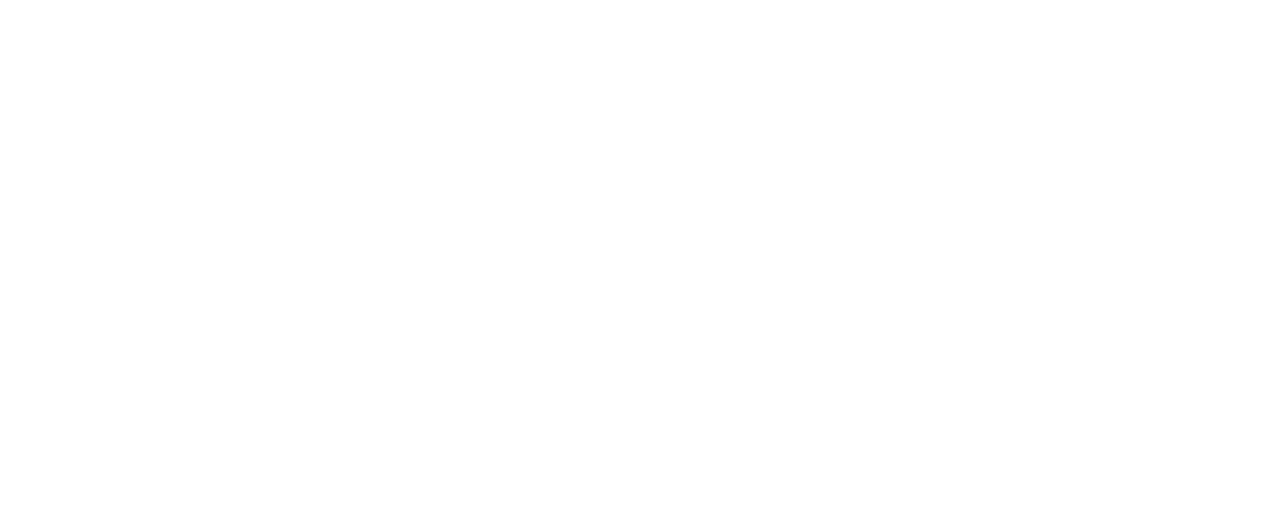
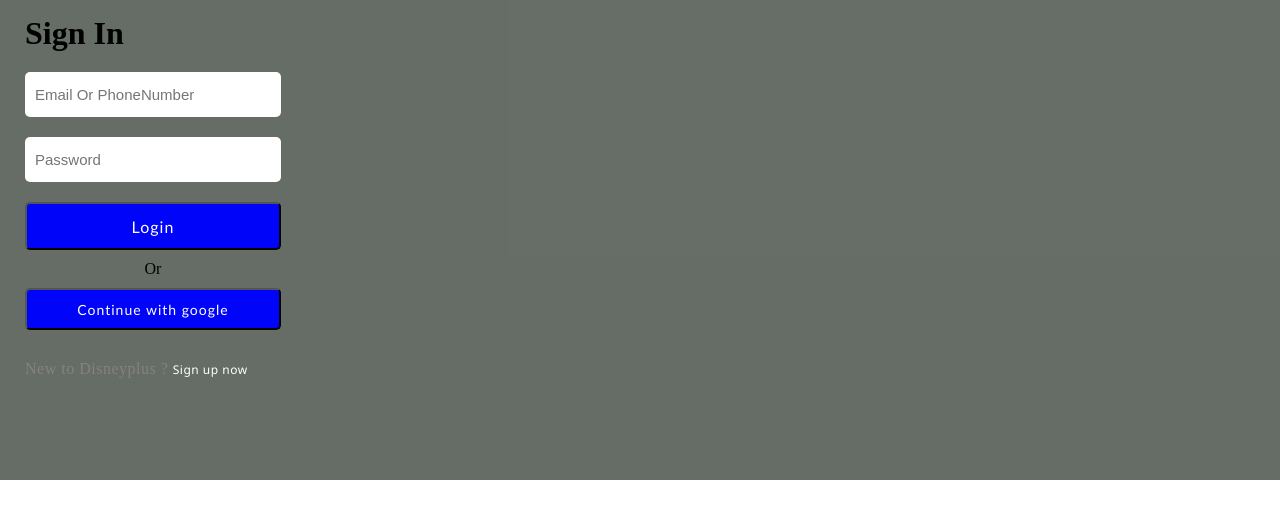
Before and after one commit to Kish-han/Disneyplus_Clone, a React (Create React App) app in the folder disney-clone/: page /signin in a window 1280 px wide. Before the commit this address had no page. Shown: the top 518 px of the page. Built offline with nearby package versions, Linux system fonts and the light colour scheme.

Commit message:
Changed the loginin page navbar added signin page

```diff
--- a/disney-clone/package.json
+++ b/disney-clone/package.json
@@ -7,6 +7,8 @@
     "@testing-library/jest-dom": "^5.16.4",
     "@testing-library/react": "^13.1.1",
     "@testing-library/user-event": "^14.1.1",
+    "axios": "^0.27.2",
+    "firebase": "^9.7.0",
     "react": "^18.1.0",
     "react-dom": "^18.1.0",
     "react-redux": "^8.0.1",
--- a/disney-clone/src/App.js
+++ b/disney-clone/src/App.js
@@ -2,6 +2,7 @@
 import './App.css';
 import Loginpg from './pages/Loginpg';
 import Homepg from './pages/Homepg';
+import SigninOptions from './components/SigninOptions';
 import {
   BrowserRouter,
   Routes,
@@ -9,12 +10,18 @@
 } from "react-router-dom";
 
 function App() {
+  // const user = false
+
   return (
     <div className="App">
       <BrowserRouter>
         <Routes>
-          <Route path='/login' element={<Loginpg />} />
-          <Route path='/' element={<Homepg />} />
+          {/* {!user ? ( */}
+            <Route path='/login' element={<Loginpg />} />
+            <Route path='/signin' element={<SigninOptions/>} />
+          {/* ): ( */}
+            <Route path='/' element={<Homepg />} />
+          {/* )} */}
         </Routes>
       </BrowserRouter>
 
--- a/disney-clone/src/components/Login.jsx
+++ b/disney-clone/src/components/Login.jsx
@@ -1,13 +1,37 @@
-import React from 'react'
+import React, { useState } from 'react'
 import styled from 'styled-components'
+import SigninOptions from './SigninOptions';
 const Login = () => {
+    const [signIn, setSignIn] = useState(false);
     return (
+        <>
+            <NavContainer>
+                {!signIn ? (
+                    <>
+                        <Logo>
+                            <img src="/images/logo.svg" alt="Logo" />
+                        </Logo>
+                        <LoginBtn onClick={() => setSignIn(true)}>
+                            LOGIN
+                        </LoginBtn>
+                    </>
+
+                ) : (
+                    <Logo>
+                        <img src="/images/logo.svg" alt="Logo" />
+                    </Logo>
+                )}
+            </NavContainer>
             <Container>
                 <Wrap>
+                    {signIn ? (
+                        <SigninOptions />
+                    ) : (
+                        <>
                             <FirstImg>
                                 <img src="/images/cta-logo-one.svg" alt="" />
                             </FirstImg>
-                <Button>
+                            <Button onClick={() => setSignIn(true)}>
                                 GET ALL THERE
                             </Button>
                             <Description>
@@ -16,9 +40,11 @@
                             <LastImg>
                                 <img src="/images/cta-logo-two.png" alt="" />
                             </LastImg>
+                        </>
+                    )}
                 </Wrap>
             </Container>
-
+        </>
     )
 }
 
@@ -44,6 +70,43 @@
     padding: 10px;
 `
 
+const NavContainer = styled.nav`
+    background-color: black;
+    height: 9vh;
+    width: 100%;
+    padding: 0px 10px;
+    display: flex;
+    align-items: center;
+    justify-content: space-between;
+
+`
+const Logo = styled.div`
+    height: 60px;
+    margin-left: 10px;
+    margin-right: 20px;
+    padding: 5px 0px;
+    img{
+        height: 100%;
+    }
+`
+
+const LoginBtn = styled.div`
+    color: white;
+    border: 1.5px solid white;
+    margin-right: 10px;
+    padding: 5px 15px;
+    font-size: 18px;
+    letter-spacing: 1.5px;
+    font-family: 'Segoe UI', Tahoma, Geneva, Verdana, sans-serif;
+    border-radius: 5px;
+    cursor: pointer;
+    &:hover{
+        background-color: white;
+        color: black;
+        transition: all 0.3s ease-in-out;
+    }
+`
+
 const FirstImg = styled.div`
     width: 90%;
     margin-bottom: 10px;
@@ -51,12 +114,13 @@
 
 const Button = styled.div`
     width: 100%;
-    background-color: blue;
+    background-color: #0004f8;
+    color: white;
     height: 54px;
     display: flex;
     align-items: center;
     justify-content: center;
-    font-size: 20px;
+    font-size: 24px;
     font-family: 'Segoe UI', Tahoma, Geneva, Verdana, sans-serif;
     letter-spacing: 2px;
     font-weight: 500;
--- a/disney-clone/src/components/Navbar.jsx
+++ b/disney-clone/src/components/Navbar.jsx
@@ -1,17 +1,13 @@
-import React from 'react'
+import React, { useState } from 'react'
 import styled from 'styled-components'
 
 const Navbar = () => {
-
-    const user = true;
 
     return (
         <Container>
             <Logo>
                 <img src="/images/logo.svg" alt="Logo" />
             </Logo>
-            {user ?
-                (<LoggedIn>
             <NavMenu>
                 <Link>
                     <img src="/images/home-icon.svg" alt="" />
@@ -41,14 +37,6 @@
             <Profile>
                 <img src="https://imgs.search.brave.com/M5ytj7a9K0w4JXlzrruFpLU1tUUgua2eyNm609y0E28/rs:fit:1080:1122:1/g:ce/aHR0cHM6Ly9iZXN0/cHJvZmlsZXBpY3R1/cmVzLmNvbS93cC1j/b250ZW50L3VwbG9h/ZHMvMjAyMS8wNC9D/b29sLVByb2ZpbGUt/UGljdHVyZS5qcGc" alt="" />
             </Profile>
-                </LoggedIn>) :
-                (
-                    <LoginBtn>
-                        LOGIN
-                    </LoginBtn>
-                )
-        }
-
         </Container>
     )
 }
@@ -75,11 +63,6 @@
     }
 `
 
-const LoggedIn = styled.div`
-    width: 100%;
-    display: flex;
-    justify-content: space-between;
-`
 const NavMenu = styled.nav`
     display: flex;
     @media (max-width: 800px){
@@ -138,20 +121,3 @@
         border-radius: 50px;
     }
 `
-
-const LoginBtn = styled.div`
-    color: white;
-    border: 1.5px solid white;
-    margin-right: 10px;
-    padding: 5px 15px;
-    font-size: 18px;
-    letter-spacing: 1.5px;
-    font-family: 'Segoe UI', Tahoma, Geneva, Verdana, sans-serif;
-    border-radius: 5px;
-    cursor: pointer;
-    &:hover{
-        background-color: white;
-        color: black;
-        transition: all 0.3s ease-in-out;
-    }
-`
--- /dev/null
+++ b/disney-clone/src/components/SigninOptions.jsx
@@ -0,0 +1,82 @@
+import React from 'react'
+import styled from 'styled-components'
+
+const SigninOptions = () => {
+    return (
+        <Container>
+            <Wrap>
+                <h1>Sign In</h1>
+                <input type="text" placeholder='Email Or PhoneNumber' />
+                <input type="password" placeholder='Password' />
+                <Button>Login</Button>
+                <p>Or</p>
+                <GoogleBtn>Continue with google</GoogleBtn>
+                <Signup>New to Disneyplus ? <span>Sign up now</span></Signup>
+            </Wrap>
+        </Container>
+
+    )
+}
+
+export default SigninOptions
+
+const Container = styled.div`
+    height: 30em;
+    padding: 15px 25px;
+    text-align: center;
+    background-color: rgba(1, 11, 1, 0.6);
+`
+
+const Wrap = styled.div`
+    display: flex;
+    flex-direction: column;
+    width: 16em;
+    h1{
+        margin-bottom: 10px;
+        text-align: left;
+    }
+    input{
+        height: 3em;
+        border: none;
+        outline: none;
+        border-radius: 5px;
+        margin: 10px 0px;
+        padding: 0px 10px;
+        font-size: 15px;
+    }
+`
+
+const Button = styled.button`
+    margin-top: 10px;
+    margin-bottom: 10px;
+    height: 3em;
+    font-size: 16px;
+    border-radius: 5px;
+    background-color : #0004f8;
+    color: white;
+    font-weight: 500;
+    font-family: 'Gill Sans', 'Gill Sans MT', Calibri, 'Trebuchet MS', sans-serif;
+    letter-spacing: 1px;
+    cursor: pointer;
+`
+const GoogleBtn = styled(Button)`
+    font-size: 14px;
+
+`
+const Signup = styled.div`
+    margin-top: 20px;
+    text-align: left;
+    color: #848282;
+    letter-spacing: .5px;
+    span{
+        color:#fff;
+        font-family:'Segoe UI', Tahoma, Geneva, Verdana, sans-serif;
+        font-size: 12px;
+        cursor:pointer;
+
+        &:hover{
+            text-decoration: underline;
+            text-underline-offset: 3px;
+        }
+    }
+`
--- a/disney-clone/src/pages/Homepg.jsx
+++ b/disney-clone/src/pages/Homepg.jsx
@@ -7,11 +7,11 @@
 
 const Homepg = () => {
   return (
-      <Container>
+    <Container>
       <Navbar />
       <ImgSlider />
       <ProductionHover />
-      </Container>
+    </Container>
   )
 }
 
--- a/disney-clone/src/pages/Loginpg.jsx
+++ b/disney-clone/src/pages/Loginpg.jsx
@@ -1,11 +1,9 @@
 import React from 'react'
 import Login from '../components/Login'
-import Navbar from '../components/Navbar'
 
 const Loginpg = () => {
   return (
     <div>
-      <Navbar />
       <Login />
     </div>
   )
```
Also changed, not shown: disney-clone/src/axxios.jsx (added, +7 -0 lines), disney-clone/src/firebase.js (added, +19 -0 lines), disney-clone/src/Requests.jsx (added), 1 other file (tests, documents, lock files or other folders). Lines whose indentation alone changed are shown as unchanged.
